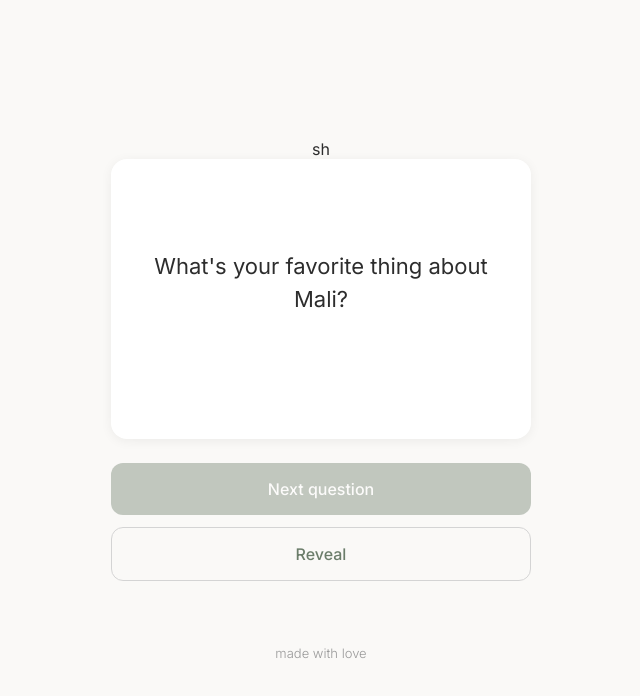
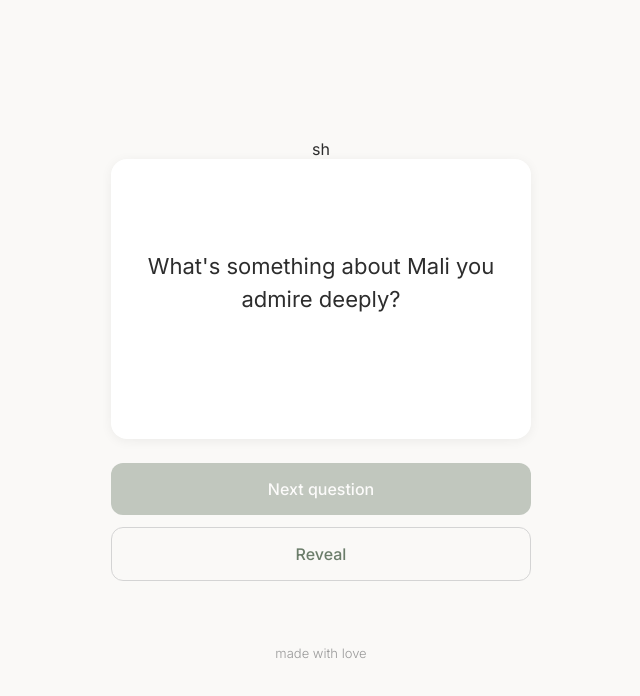
Before and after one commit to tanmay3663/little-things, a plain HTML site: page index.html in a window 1280 px wide. Both pictures are taken after a click on the button "Ask me something about Mali". Shown: the whole page, without its empty margins (319-959 px from the left). Drawn offline with Linux system fonts and the light colour scheme.

Commit message:
Add 36-card deck with card 36 always appearing last

```diff
--- a/index.html
+++ b/index.html
@@ -226,38 +226,42 @@ sh<!DOCTYPE html>
     <script>
         // The deck - easily edit these prompt/answer pairs
         const deck = [
-            {
-                prompt: "What's your favorite thing about Mali?",
-                answer: "The way she lights up a room with her smile, and how she makes everyone around her feel seen and valued."
-            },
-            {
-                prompt: "What makes Mali unique?",
-                answer: "Her ability to find joy in the smallest moments and share that joy with everyone around her."
-            },
-            {
-                prompt: "What would you tell Mali if you could say anything?",
-                answer: "Thank you for being exactly who you are. Your kindness and authenticity make the world better."
-            },
-            {
-                prompt: "What's a memory with Mali you'll never forget?",
-                answer: "Every conversation where she truly listened, making me feel like the most important person in the world."
-            },
-            {
-                prompt: "What does Mali teach you?",
-                answer: "That being genuine and caring costs nothing, but means everything."
-            },
-            {
-                prompt: "How does Mali make difficult days better?",
-                answer: "Simply by being herself - her presence is a reminder that good people exist and kindness matters."
-            },
-            {
-                prompt: "What's Mali's superpower?",
-                answer: "Making people feel loved without even trying."
-            },
-            {
-                prompt: "Complete this sentence: Mali is...",
-                answer: "...a rare and beautiful soul who deserves all the happiness in the world."
-            }
+            { id: 1, prompt: "What's your favorite thing about Mali?", answer: "TODO" },
+            { id: 2, prompt: "What's something about Mali you admire deeply?", answer: "TODO" },
+            { id: 3, prompt: "What's your favorite thing about the way Mali thinks?", answer: "TODO" },
+            { id: 4, prompt: "What's your favorite thing about Mali's personality?", answer: "TODO" },
+            { id: 5, prompt: "What's your favorite thing about being around Mali?", answer: "TODO" },
+            { id: 6, prompt: "What's something about Mali that makes you proud?", answer: "TODO" },
+            { id: 7, prompt: "What's your favorite thing about Mali that she doesn't notice?", answer: "TODO" },
+            { id: 8, prompt: "What's something about Mali that feels rare?", answer: "TODO" },
+            { id: 9, prompt: "What's your favorite thing about Mali being herself?", answer: "TODO" },
+            { id: 10, prompt: "What's your favorite thing about Mali that always stays consistent?", answer: "TODO" },
+            { id: 11, prompt: "What's your favorite thing about Mali when she's tired?", answer: "TODO" },
+            { id: 12, prompt: "What's your favorite thing about Mali when she's excited?", answer: "TODO" },
+            { id: 13, prompt: "What's your favorite thing about Mali when she's stressed?", answer: "TODO" },
+            { id: 14, prompt: "What's your favorite thing about Mali when she's focused?", answer: "TODO" },
+            { id: 15, prompt: "What's your favorite thing about Mali when she's being silly?", answer: "TODO" },
+            { id: 16, prompt: "What's your favorite thing about Mali when she's quiet?", answer: "TODO" },
+            { id: 17, prompt: "What's your favorite thing about Mali when she's confident?", answer: "TODO" },
+            { id: 18, prompt: "What's your favorite thing about Mali when she's unsure?", answer: "TODO" },
+            { id: 19, prompt: "What's your favorite thing about Mali at the end of a long day?", answer: "TODO" },
+            { id: 20, prompt: "What's your favorite thing about Mali when she's happy?", answer: "TODO" },
+            { id: 21, prompt: "What's your favorite Mali habit?", answer: "TODO" },
+            { id: 22, prompt: "What's a small thing Mali does that you love?", answer: "TODO" },
+            { id: 23, prompt: "What's your favorite thing about Mali's laugh?", answer: "TODO" },
+            { id: 24, prompt: "What's your favorite thing about Mali's voice?", answer: "TODO" },
+            { id: 25, prompt: "What's your favorite thing about Mali's sense of humor?", answer: "TODO" },
+            { id: 26, prompt: "What's your favorite thing about how Mali shows care?", answer: "TODO" },
+            { id: 27, prompt: "What's your favorite thing about Mali's curiosity?", answer: "TODO" },
+            { id: 28, prompt: "What's your favorite thing about Mali's kindness?", answer: "TODO" },
+            { id: 29, prompt: "What's something about Mali that makes you feel grounded?", answer: "TODO" },
+            { id: 30, prompt: "What's something about Mali that makes you feel understood?", answer: "TODO" },
+            { id: 31, prompt: "What's something about Mali that makes life feel lighter?", answer: "TODO" },
+            { id: 32, prompt: "What's something about Mali that makes hard days easier?", answer: "TODO" },
+            { id: 33, prompt: "What's something about Mali that makes you feel lucky?", answer: "TODO" },
+            { id: 34, prompt: "What's something about Mali that feels like home?", answer: "TODO" },
+            { id: 35, prompt: "What's your favorite thing about Mali that makes you go \"how are you real?\"", answer: "TODO" },
+            { id: 36, prompt: "What's one thing you love about Mali today?", answer: "TODO" }
         ];
 
         // State
@@ -272,7 +276,7 @@ sh<!DOCTYPE html>
         const revealBtn = document.getElementById('revealBtn');
         const cardEl = document.querySelector('.card');
 
-        // Shuffle function
+        // Shuffle function (Fisher-Yates)
         function shuffle(array) {
             const shuffled = [...array];
             for (let i = shuffled.length - 1; i > 0; i--) {
@@ -284,7 +288,15 @@ sh<!DOCTYPE html>
 
         // Initialize shuffled deck
         function initDeck() {
-            shuffledDeck = shuffle(deck);
+            // Split deck into main cards (1-35) and final card (36)
+            const mainDeck = deck.slice(0, 35);  // Cards 1-35
+            const finalCard = deck[35];           // Card 36
+
+            // Shuffle only the main deck
+            const shuffledMain = shuffle(mainDeck);
+
+            // Combine: shuffled main + fixed final card
+            shuffledDeck = shuffledMain.concat(finalCard);
             currentIndex = -1;
         }
 
@@ -298,7 +310,7 @@ sh<!DOCTYPE html>
 
                 // Reset if we've gone through all cards
                 if (currentIndex >= shuffledDeck.length) {
-                    shuffledDeck = shuffle(deck);
+                    initDeck();  // Use initDeck to maintain card 36 at end
                     currentIndex = 0;
                 }
 
```
